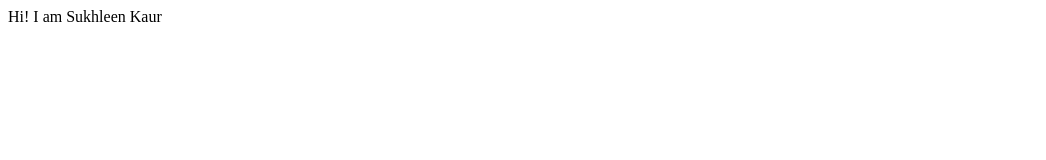
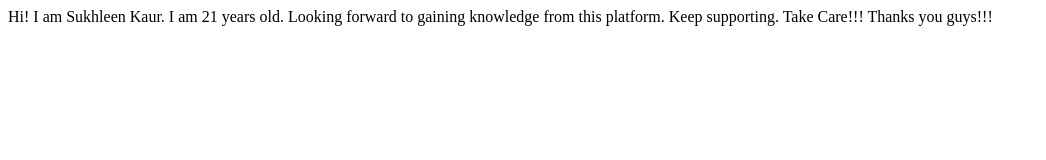
Before and after one commit to sukhleen-kaur-27/sukhleenkaur-site, a plain HTML site: page index.html in a window 1280 px wide. Shown: the whole page, without its empty margins (0-1046 px from the left). Drawn offline with Linux system fonts and the light colour scheme.

Commit message:
docs : index file updated

```diff
--- a/index.html
+++ b/index.html
@@ -6,6 +6,11 @@
     <title>sukhleenkaursite</title>
 </head>
 <body>
-    Hi! I am Sukhleen Kaur
+    Hi! I am Sukhleen Kaur.
+    I am 21 years old.
+    Looking forward to gaining knowledge from this platform.
+    Keep supporting.
+    Take Care!!!
+    Thanks you guys!!!
 </body>
 </html>
```
Also changed, not shown: 1 other file.
